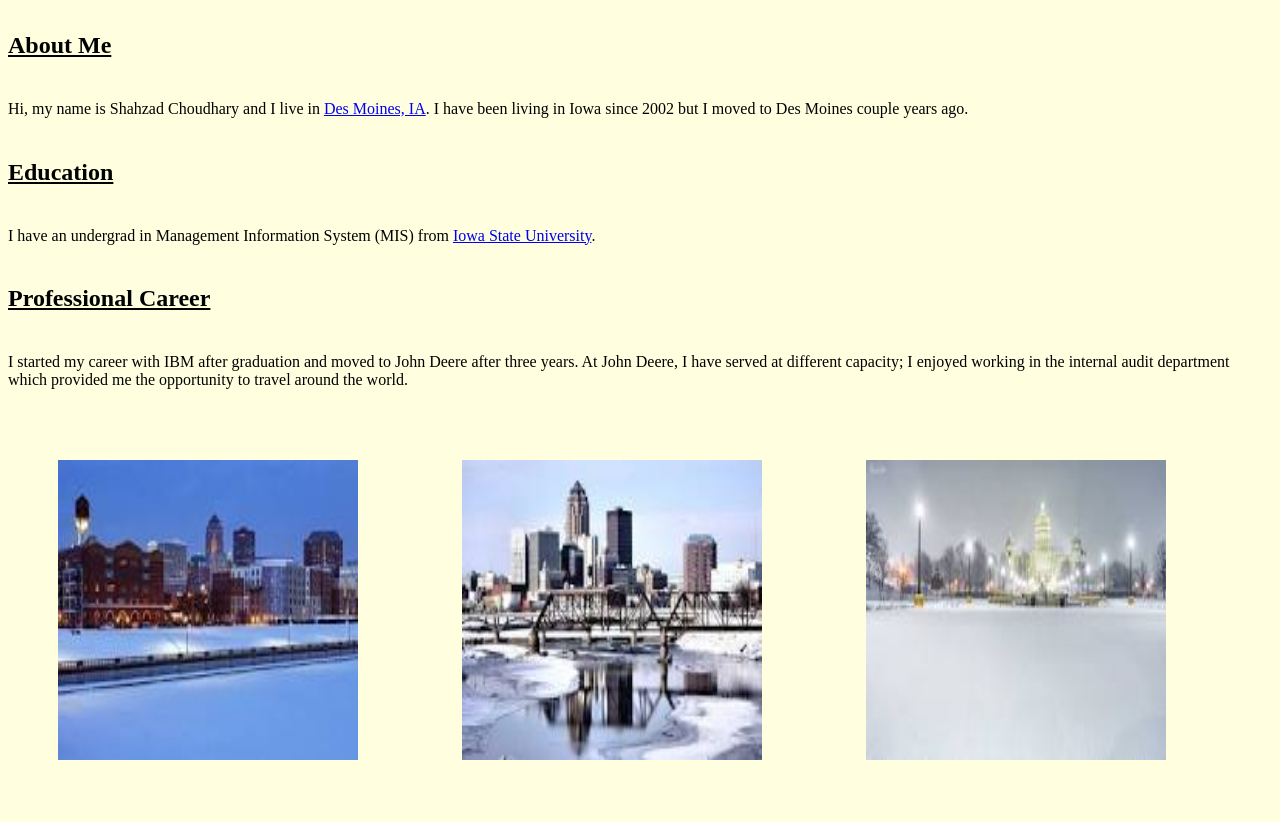
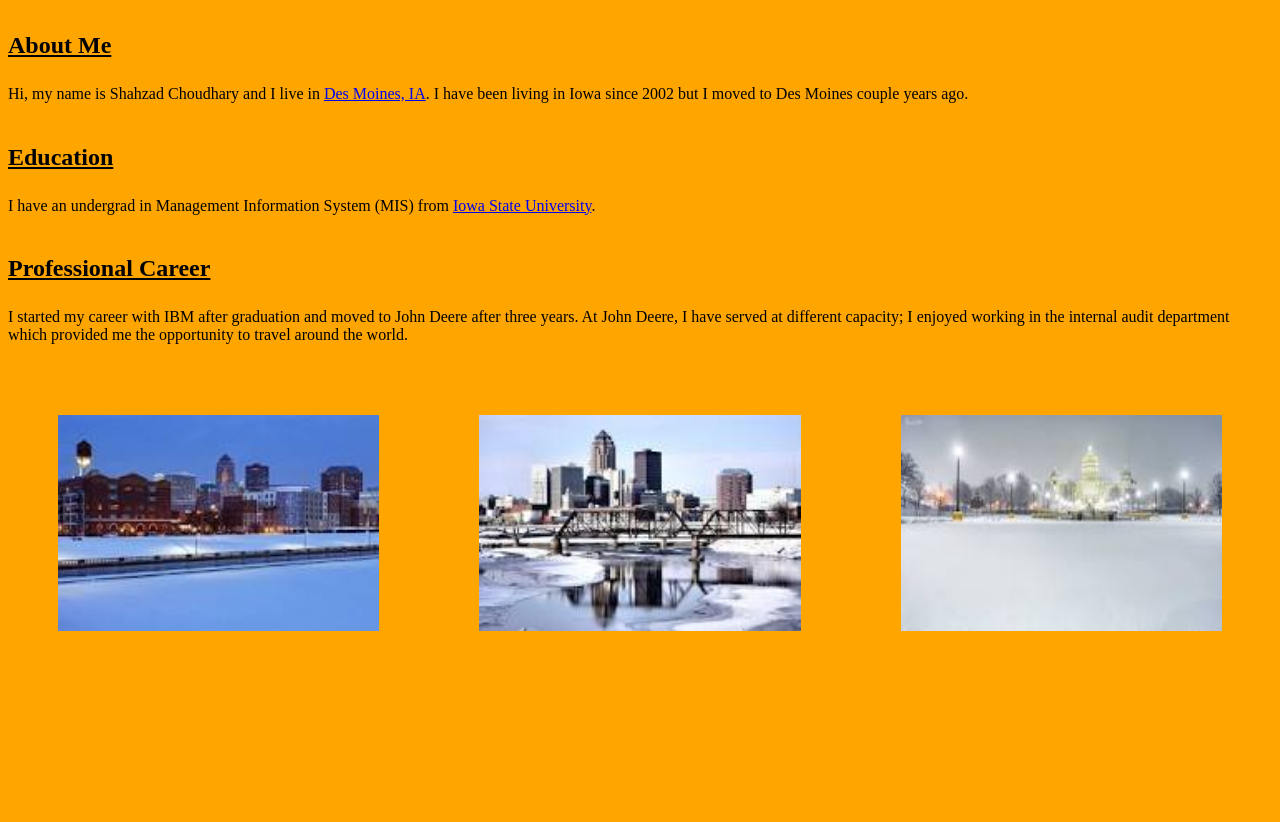
Before and after one commit to choudharyus/choudharyus.github.io, a plain HTML site: page index.html in a window 1280 px wide. Shown: the part 81-903 px from the top of the page. After the commit the page ends 800 px from the top, so only its background shows below. Drawn offline with Linux system fonts and the light colour scheme.

Commit message:
Portfolio Page

```diff
--- a/index.html
+++ b/index.html
@@ -9,38 +9,22 @@
 </head>
 <body>
     <div class="grid-container">
-    <div id="01">
         <h1>Shahzad Choudhary</h1>
-    </div>
-    <div id="02">
         <h2>About Me</h2>
-    </div>
-    <div id="03">
-            <p>Hi, my name is Shahzad Choudhary and I live in <a href="https://www.dsm.city" target="_blank">Des Moines, IA</a>. I have been living in Iowa since 2002 but
+        <p class="p01">Hi, my name is Shahzad Choudhary and I live in <a href="https://www.dsm.city" target="_blank">Des Moines, IA</a>. I have been living in Iowa since 2002 but
                 I moved to Des Moines couple years ago.</p>
-    </div>
-    <div id="04">
-            <h2>Education</h2>
-    </div>
-    <div id="05">
-            <p>I have an undergrad in Management Information System (MIS) from <a href="https://www.iastate.edu" target="_blank">Iowa State University</a>.</p>
-    </div>
-    <div id="06">
-            <h2>Professional Career</h2>
-    </div>
-    <div id="07">
-        <p>I started my career with IBM after graduation and moved to John Deere after three years. At John Deere, I have
+        <h2>Education</h2>
+        <p class="p01">I have an undergrad in Management Information System (MIS) from <a href="https://www.iastate.edu" target="_blank">Iowa State University</a>.</p>
+        <h2>Professional Career</h2>
+        <p class="p01">I started my career with IBM after graduation and moved to John Deere after three years. At John Deere, I have
             served at different capacity; I enjoyed working in the internal audit department which provided me the opportunity
             to travel around the world.
         </p>
-    </div>
-   <div id="08">
-        <img class="pics" src="images/DesMoines1.jpeg" alt="Des Moines in Winter">
-        <img class="pics" src="images/DesMoines2.jpeg" alt="Des Moines in Winter">
-        <img class="pics" src="images/DesMoines3.jpeg" alt="Des Moines in Winter">
+        <div class="row">
+        <img class="column" src="images/DesMoines1.jpeg" alt="Des Moines in Winter">
+        <img class="column" src="images/DesMoines2.jpeg" alt="Des Moines in Winter">
+        <img class="column" src="images/DesMoines3.jpeg" alt="Des Moines in Winter">
+        </div>
    </div>
-    </div>
-
-
 </body>
 </html>
--- a/main.css
+++ b/main.css
@@ -1,5 +1,5 @@
 body{
-    background-color: lightyellow;
+    background-color: orange;
     display: flex;
     flex-direction: column;
     display: grid;
@@ -11,14 +11,20 @@ h1{
 h2{
     text-decoration: underline;
 }
-.pics{
-    width: 300px;
-    height: 300px;
-    margin: 50px;
-}
 .grid-container{
     display: inline-grid;
     grid-template-rows: auto;
     grid-row-gap: 05px;
     justify-content: space-evenly;
 }
+.p01{
+    margin-top: 01px;
+}
+.row {
+    display: flex;
+}
+
+.column {
+    flex: 33.33%;
+    padding: 50px;
+}
```
